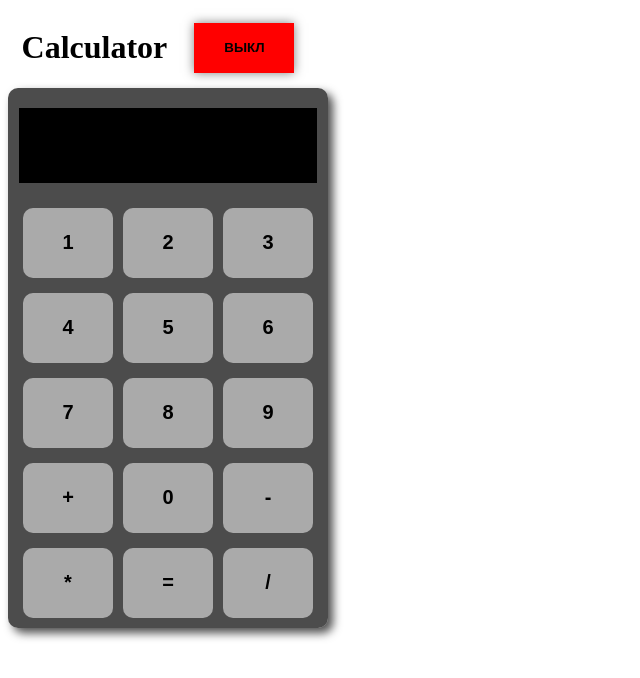
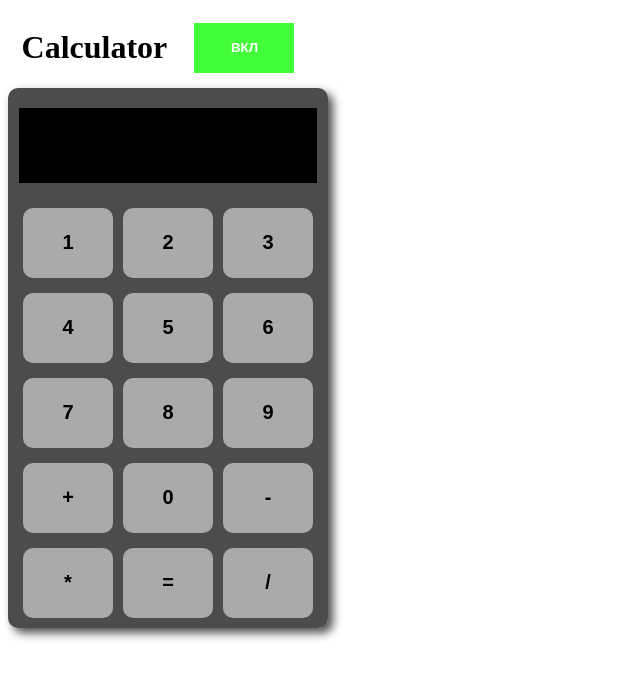
Before and after one commit to MekaDeni/JS_Projects, a website: page сalculator/app/index.html in a window 1280 px wide. Both pictures are taken after a click on the button 244 px from the left and 47 px from the top of the page. Shown: the whole page, without its empty margins (0-640 px from the left). Drawn offline with Linux system fonts and the light colour scheme.

Commit message:
добавил вкл/выкл на кнопку и убрал outline

```diff
--- a/сalculator/app/index.html
+++ b/сalculator/app/index.html
@@ -7,10 +7,10 @@
 <body>
 	<div class="head">
 		<h1 class="title">Calculator</h1>
-		<button class="onButton --onButton__off"></button>
+		<button id="onButton" class="onButton --onButton__off"></button>
 	</div>
 	<div class="conteiner">
-		<div class="wrapper">
+		<div id="calculator" class="wrapper">
 			<div class="scoreboard" id="inputResult"></div>
 			<div class="panel">
 				<button class="panel__button button-num">1</button>
--- a/сalculator/app/script/script.js
+++ b/сalculator/app/script/script.js
@@ -0,0 +1,12 @@
+var calculator = document.getElementById('calculator'),
+	onButton = document.getElementById('onButton');
+
+onButton.addEventListener('click', function () {
+	if (onButton.classList.contains('--onButton__off')) {
+		onButton.classList.remove('--onButton__off');
+		onButton.classList.add('--onButton__on');
+	} else {
+		onButton.classList.remove('--onButton__on');
+		onButton.classList.add('--onButton__off');
+	}
+});
--- a/сalculator/app/scss/style.scss
+++ b/сalculator/app/scss/style.scss
@@ -22,6 +22,7 @@
 	cursor: pointer;
 	box-shadow: 0 0 10px rgba(0,0,0, .5);
 	transition: all .2s linear ;
+	outline: none;
 
 	&:hover {
 		box-shadow: none;
```
Also changed, not shown: сalculator/app/css/style.css.
